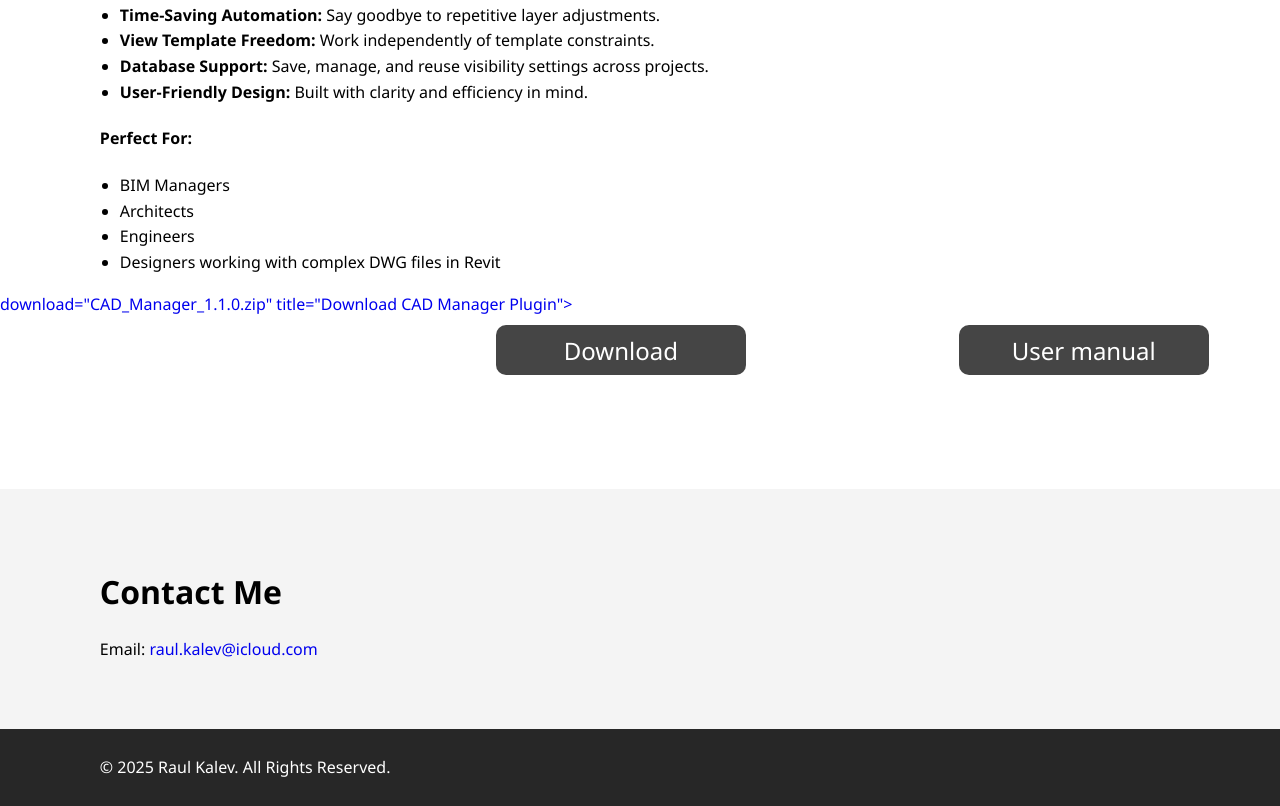
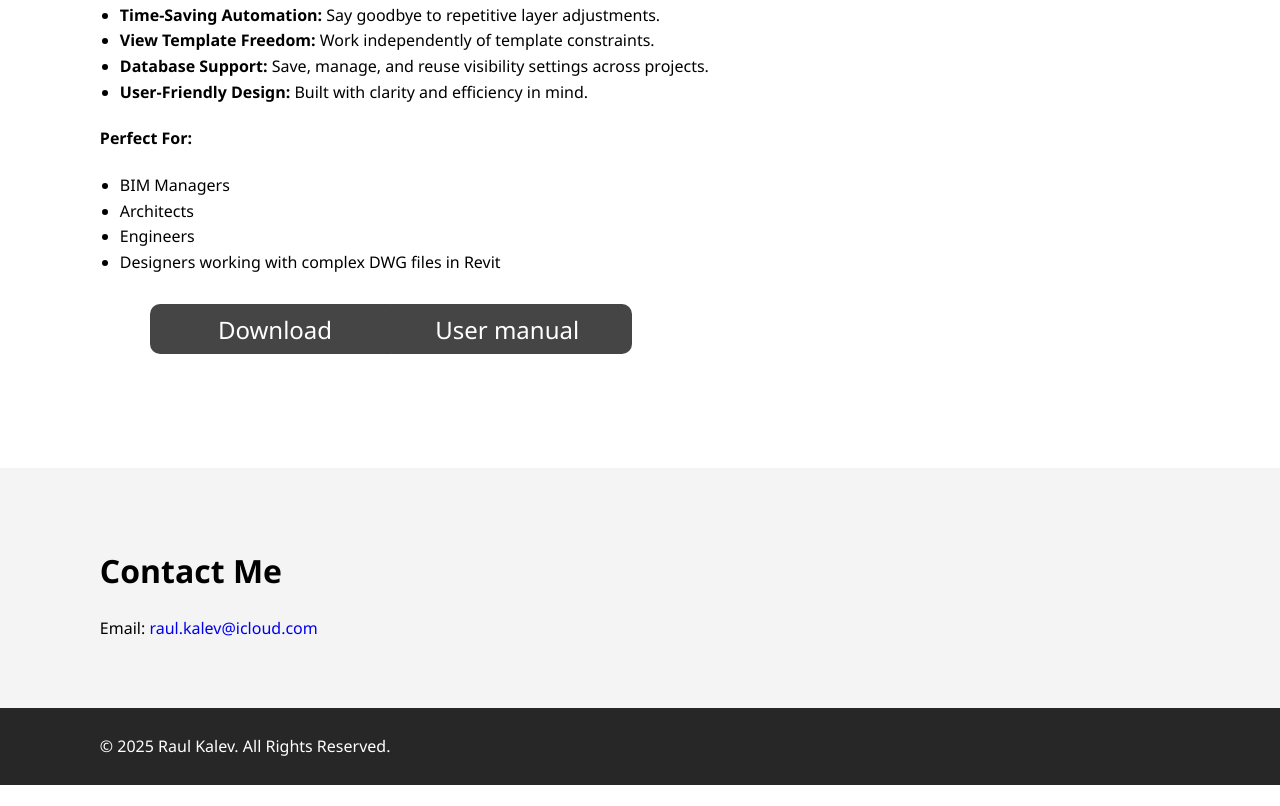
Before and after one commit to RaulKalev/rktools, a plain HTML site: page index.html in a window 1280 px wide. Shown: the part 1320-2126 px from the top of the page. After the commit the page ends 2105 px from the top, so only its background shows below. Drawn offline with Linux system fonts and the light colour scheme.

Commit message:
Update index.html

```diff
--- a/index.html
+++ b/index.html
@@ -143,7 +143,6 @@
                 </div>
                 <div class="butttons1">
                     <a href="https://raw.githubusercontent.com/RaulKalev/rktools/main/Installers/CAD_Manager.msi">
-                    download="CAD_Manager_1.1.0.zip" title="Download CAD Manager Plugin">
                     <button class="button download1">Download</button>
                  </a>
                  <button class="button manual1">User manual</button>
```
